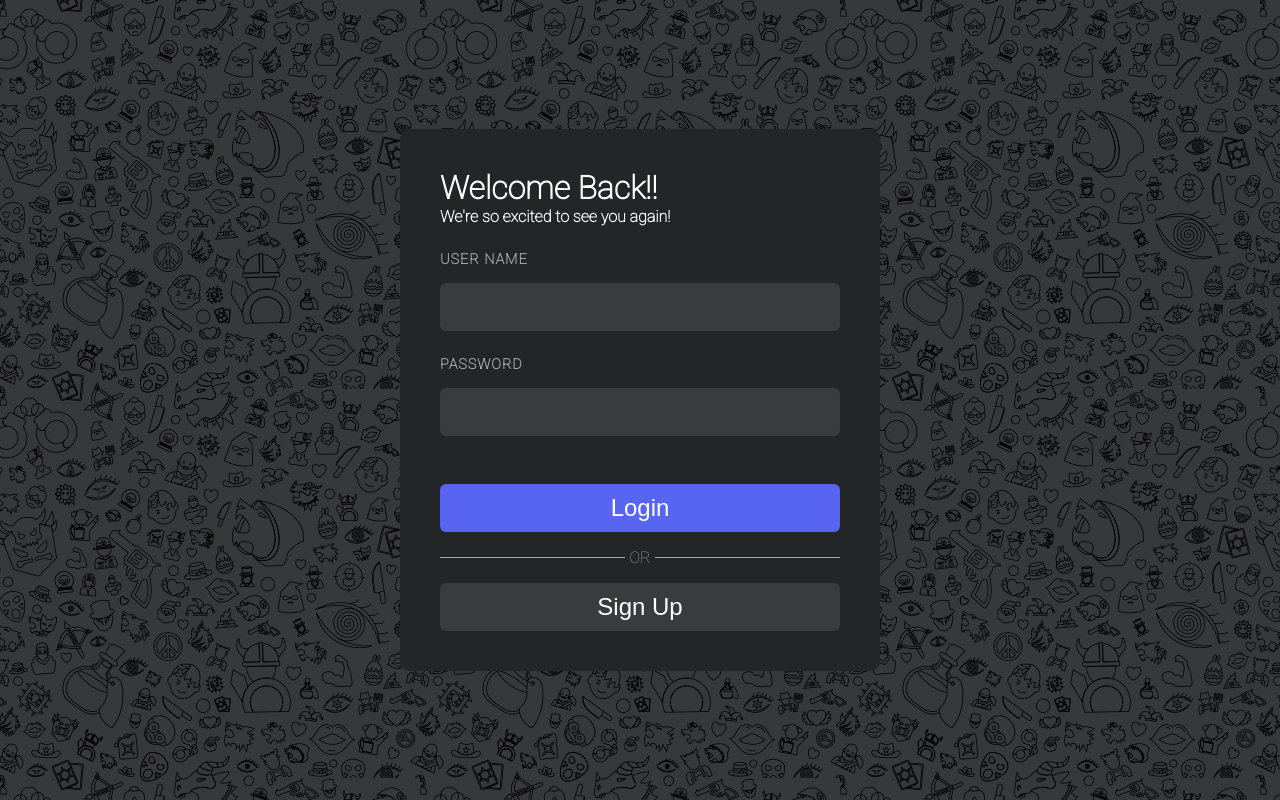
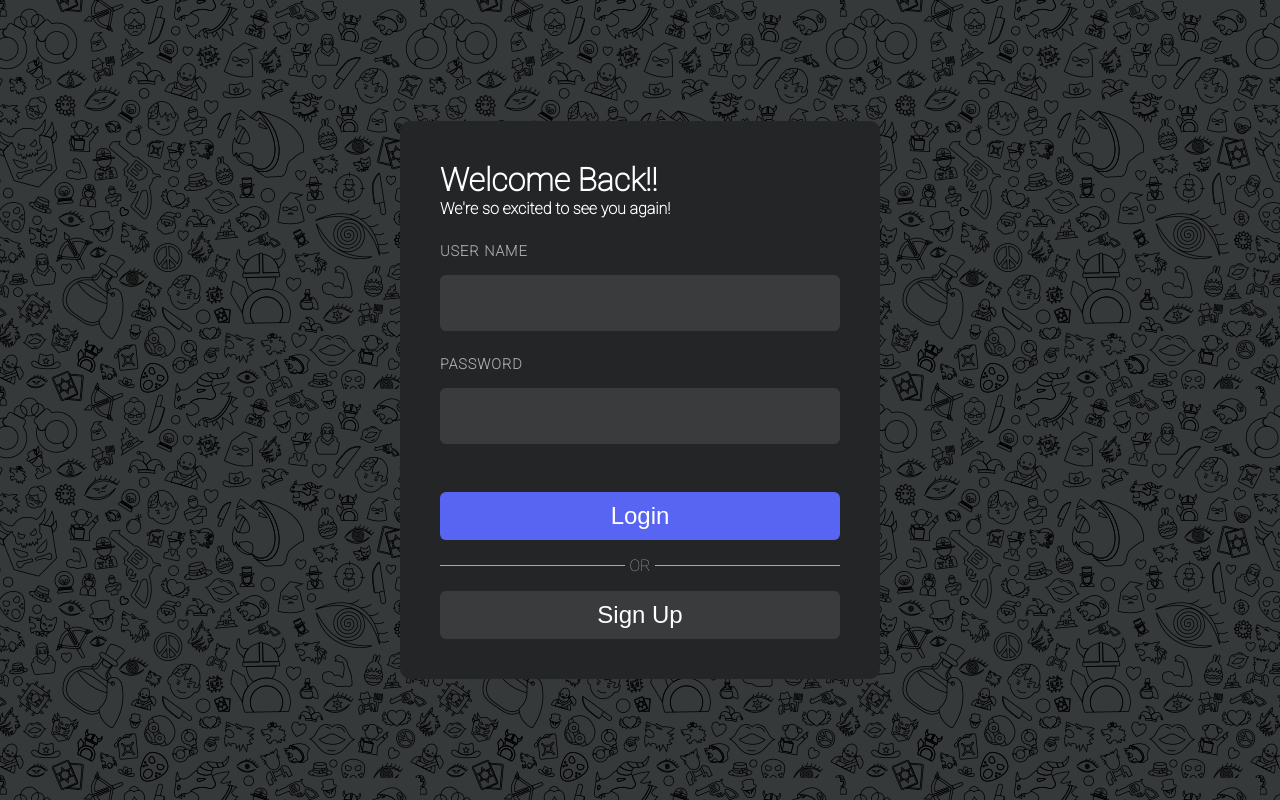
Before and after one commit to Sherly1001/werewolf-web-frontend, a Vue app: page / in a window 1280 px wide. Built offline with nearby package versions, Linux system fonts and the light colour scheme; what @discord-message-components/vue would draw is missing.

Commit message:
add login site, increase font

```diff
--- a/src/components/LogInForm.vue
+++ b/src/components/LogInForm.vue
@@ -1,6 +1,6 @@
 <template>
   <div class="login-form">
-    <form action="/" method="">
+    <form action="" method="POST">
       <h1>Welcome Back!!</h1>
       <h4>We're so excited to see you again!</h4>
       <label for="username">User Name</label>
@@ -23,7 +23,7 @@ export default {};
 <style scoped>
 input {
   background-color: #3a3b3c;
-  height: 3rem;
+  height: 3.5rem;
   outline: none;
   display: block;
   padding: 10px 6px;
@@ -32,6 +32,7 @@ input {
   border: none;
   color: white;
   border-radius: 6px;
+  font-size: 1.5rem;
 }
 form {
   display: flex;
```
